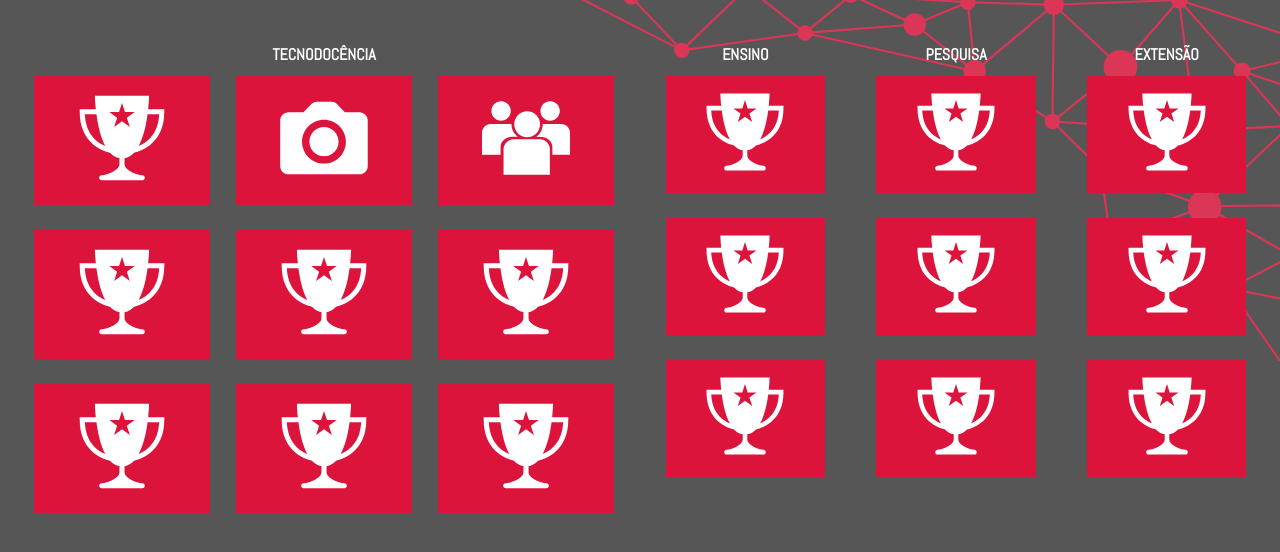
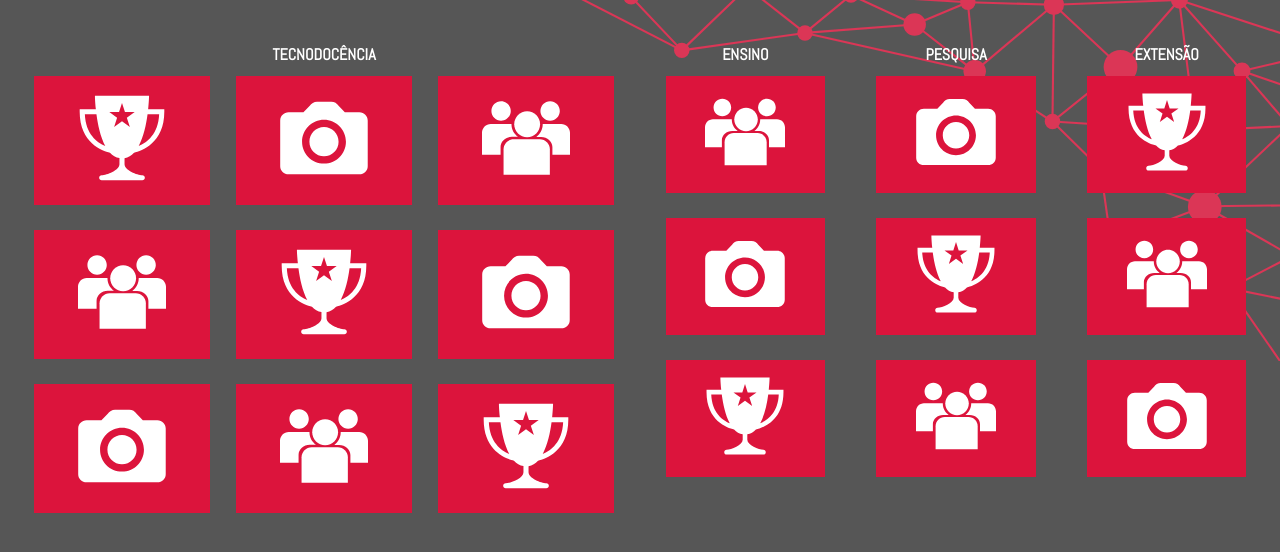
Before and after one commit to PabloBF/pablobf.github.io, a Jekyll site: the page ufc/tecnodocencia/replica/index.html, which Jekyll copies as it is, in a window 1280 px wide. Shown: the top 552 px of the page. Built offline with Jekyll 4.4.1, drawn with Linux system fonts in a browser that asks for light colours.

Commit message:
Update index.html

```diff
--- a/ufc/tecnodocencia/replica/index.html
+++ b/ufc/tecnodocencia/replica/index.html
@@ -91,11 +91,11 @@
 						<li><img src="icones/trofeu-w.svg" alt="prêmio"></li>
 						<li><img src="icones/camera-w.svg" alt="fotos"></li>
 						<li><img src="icones/pessoas-w.svg" alt="equipe"></li>
-						<li><img src="icones/trofeu-w.svg" alt="Facebook"></li>
+						<li><img src="icones/pessoas-w.svg" alt="Facebook"></li>
 						<li><img src="icones/trofeu-w.svg" alt="YouTube"></li>
-						<li><img src="icones/trofeu-w.svg" alt="Blogger"></li>
-						<li><img src="icones/trofeu-w.svg" alt="Instagram"></li>
-						<li><img src="icones/trofeu-w.svg" alt="Soundcloud"></li>
+						<li><img src="icones/camera-w.svg" alt="Blogger"></li>
+						<li><img src="icones/camera-w.svg" alt="Instagram"></li>
+						<li><img src="icones/pessoas-w.svg" alt="Soundcloud"></li>
 						<li><img src="icones/trofeu-w.svg" alt="Contato"></li>
 					</ul>
 				</li>
@@ -103,23 +103,23 @@
 			<div class="item item-primario item-2">
 				<li class="item item-secundario item-1"><h2>Ensino</h2>
 					<ul class="item item-terciário item-2">
-						<li><img src="icones/trofeu-w.svg" alt="Tecnodocência presencial"></li>
-						<li><img src="icones/trofeu-w.svg" alt="Tecnodocência EAD"></li>
+						<li><img src="icones/pessoas-w.svg" alt="Tecnodocência presencial"></li>
+						<li><img src="icones/camera-w.svg" alt="Tecnodocência EAD"></li>
 						<li><img src="icones/trofeu-w.svg" alt="MADE"></li>
 					</ul>
 				</li>
 				<li class="item item-secundario item-2"><h2>Pesquisa</h2>
 					<ul class="item item-terciário item-2">
-						<li><img src="icones/trofeu-w.svg" alt="GPT"></li>
+						<li><img src="icones/camera-w.svg" alt="GPT"></li>
 						<li><img src="icones/trofeu-w.svg" alt="FICA-T"></li>
-						<li><img src="icones/trofeu-w.svg" alt="Publicações"></li>
+						<li><img src="icones/pessoas-w.svg" alt="Publicações"></li>
 					</ul>
 				</li>
 				<li class="item item-secundario item-3"><h2>Extensão</h2>
 					<ul class="item item-terciário item-2">
 						<li><img src="icones/trofeu-w.svg" alt="Projeto GET"></li>
-						<li><img src="icones/trofeu-w.svg" alt="Projeto MADE"></li>
-						<li><img src="icones/trofeu-w.svg" alt="MADE dos projetos"></li>
+						<li><img src="icones/pessoas-w.svg" alt="Projeto MADE"></li>
+						<li><img src="icones/camera-w.svg" alt="MADE dos projetos"></li>
 					</ul>
 				</li>
 			</div>
```
